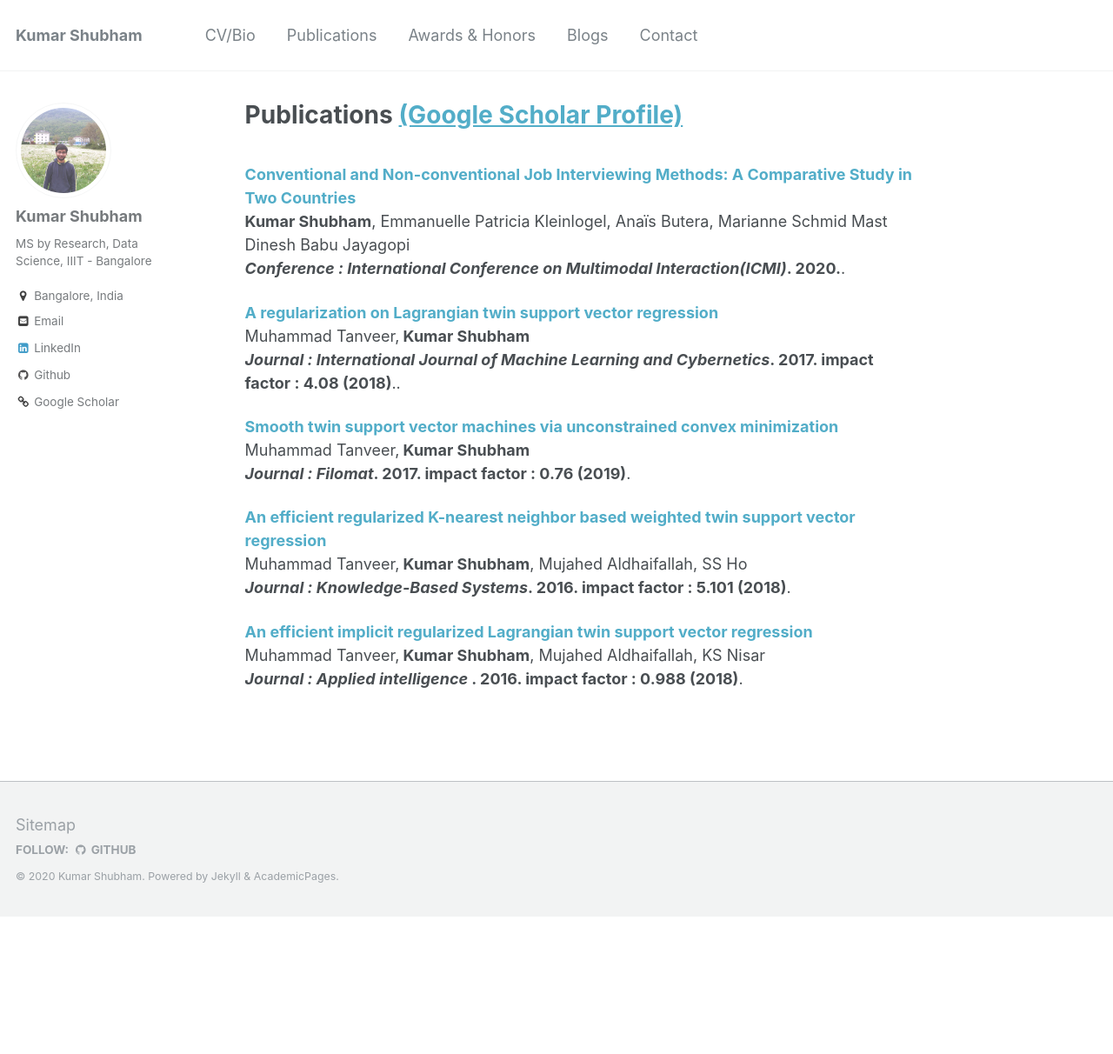
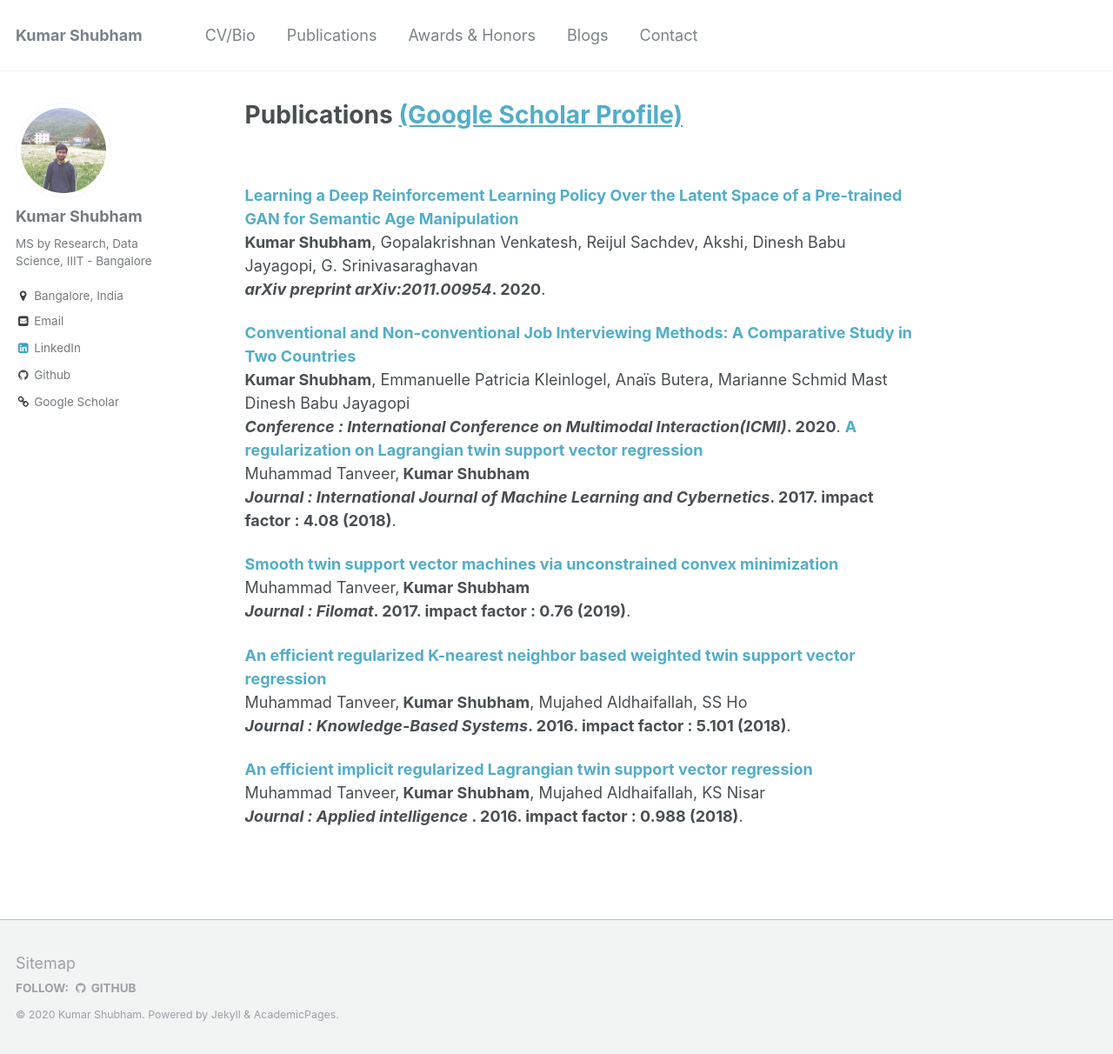
Before and after one commit to kyrs/kyrs.github.io, a Jekyll site: the page built from _pages/publications.md, in a window 1280 px wide and 1212 px high. Shown: the whole window at 87% size. Built offline with Jekyll 4.4.1, drawn with Linux system fonts in a browser that asks for light colours.

Commit message:
pushing basic changes to git

```diff
--- a/_pages/publications.md
+++ b/_pages/publications.md
@@ -4,15 +4,18 @@ permalink: /publications/
 author_profile: true
 ---
 <br>
+
+<b>[Learning a Deep Reinforcement Learning Policy Over the Latent Space of a Pre-trained GAN for Semantic Age Manipulation](https://arxiv.org/abs/2011.00954)</b> <br>
+<b>Kumar Shubham</b>, Gopalakrishnan Venkatesh, Reijul Sachdev, Akshi, Dinesh Babu Jayagopi, G. Srinivasaraghavan<br>
+<b><i>arXiv preprint arXiv:2011.00954</i>. 2020</b>.
+
 <b>[Conventional and Non-conventional Job Interviewing Methods: A Comparative Study in Two Countries](https://dl.acm.org/doi/abs/10.1145/3382507.3418824)</b> <br>
 <b>Kumar Shubham</b>, Emmanuelle Patricia Kleinlogel, Anaïs Butera, Marianne Schmid Mast
 Dinesh Babu Jayagopi<br>
-<b><i>Conference : International Conference on Multimodal Interaction(ICMI)</i>. 2020.</b>.
-
-
+<b><i>Conference : International Conference on Multimodal Interaction(ICMI)</i>. 2020</b>.
 <b>[A regularization on Lagrangian twin support vector regression](https://link.springer.com/article/10.1007/s13042-015-0361-6)</b> <br>
 Muhammad Tanveer,<b> Kumar Shubham</b><br>
-<b><i>Journal : International Journal of Machine Learning and Cybernetics</i>. 2017. impact factor : 4.08 (2018)</b>..
+<b><i>Journal : International Journal of Machine Learning and Cybernetics</i>. 2017. impact factor : 4.08 (2018)</b>.
 
 <b>[Smooth twin support vector machines via unconstrained convex minimization](https://www.jstor.org/preview-page/10.2307/26194958)</b> <br>
 Muhammad Tanveer,<b> Kumar Shubham</b><br>
```
Also changed, not shown: _pages/about.md (+3 -6 lines).
